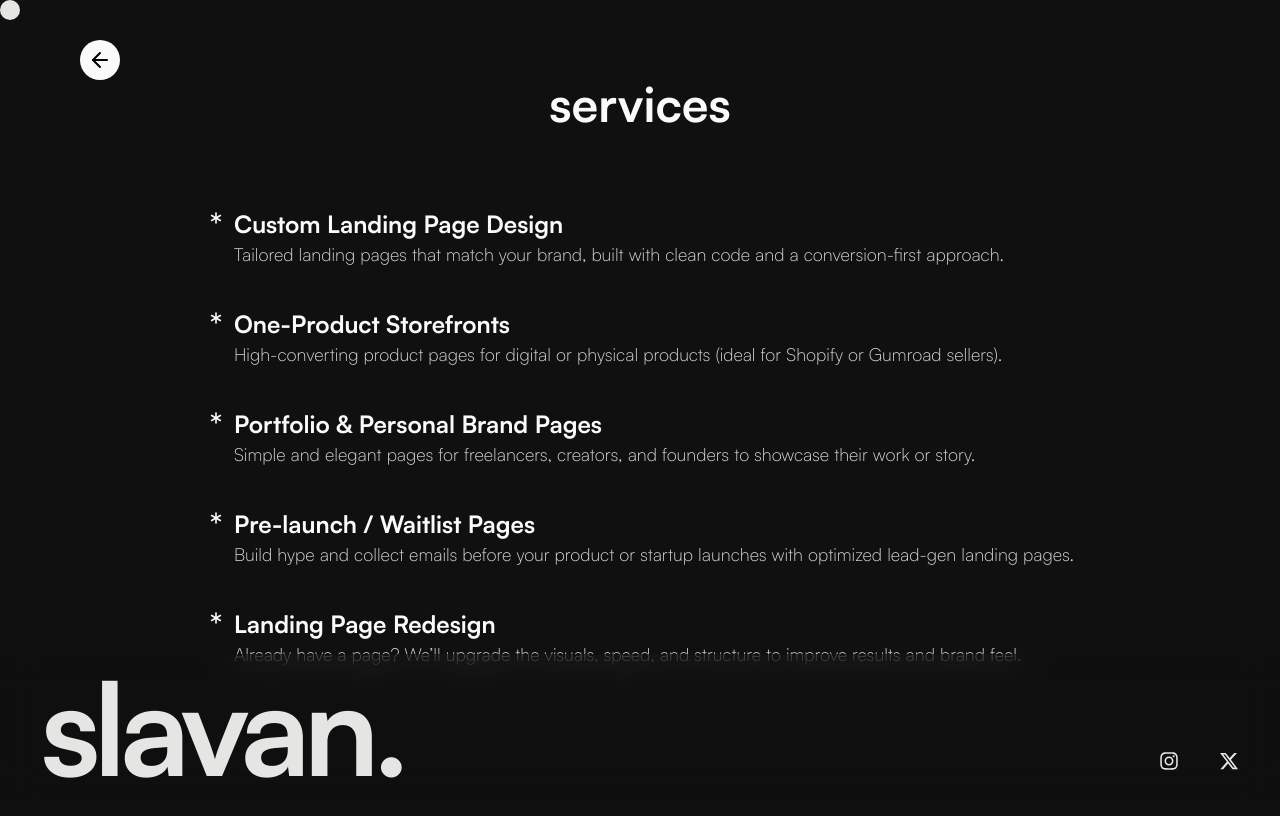
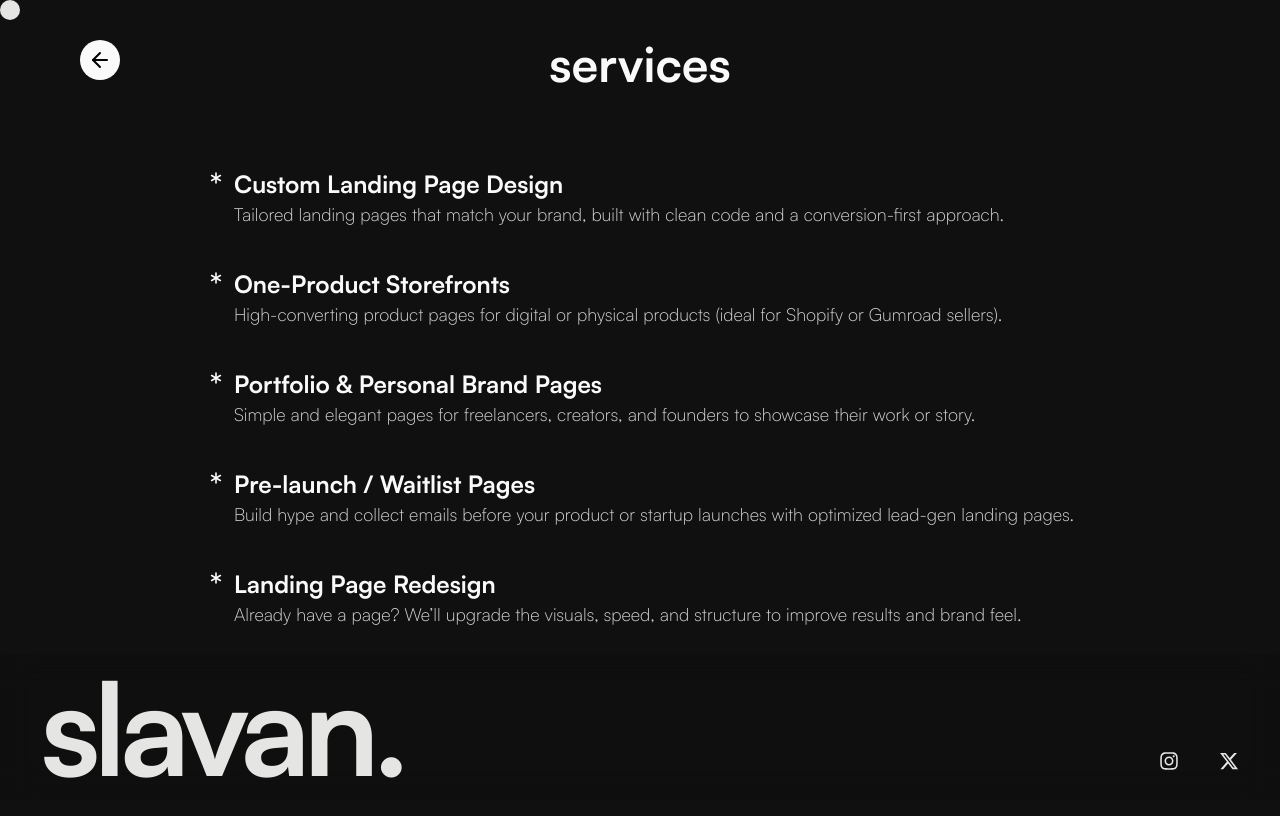
Before and after one commit to YuvanX/nuvessi, a Next.js app: page /services in a window 1280 px wide. Shown: the top 816 px of the page. Built offline with nearby package versions, Linux system fonts and the light colour scheme.

Commit message:
fix: service page layout

```diff
--- a/components/services.tsx
+++ b/components/services.tsx
@@ -58,9 +58,9 @@ export const Services = () => {
 
 
   return (
-    <div className="flex flex-col items-start md:items-center min-h-screen mt-20 overscroll-none overflow-hidden font-sans mx-5">
+    <div className="flex flex-col items-start md:items-center min-h-screen overscroll-none overflow-hidden font-sans mx-5">
       <BackButton />
-      <div ref={titleRef} className="lowercase text-5xl font-bold">Services</div>
+      <div ref={titleRef} className="lowercase text-5xl font-bold mt-20 md:mt-10">Services</div>
       <div className="mt-10 md:mt-20 max-w-9xl">
         <div  className="space-y-5 md:space-y-10 flex flex-col">
           {SERVICES.map((s, idx) => (
```
